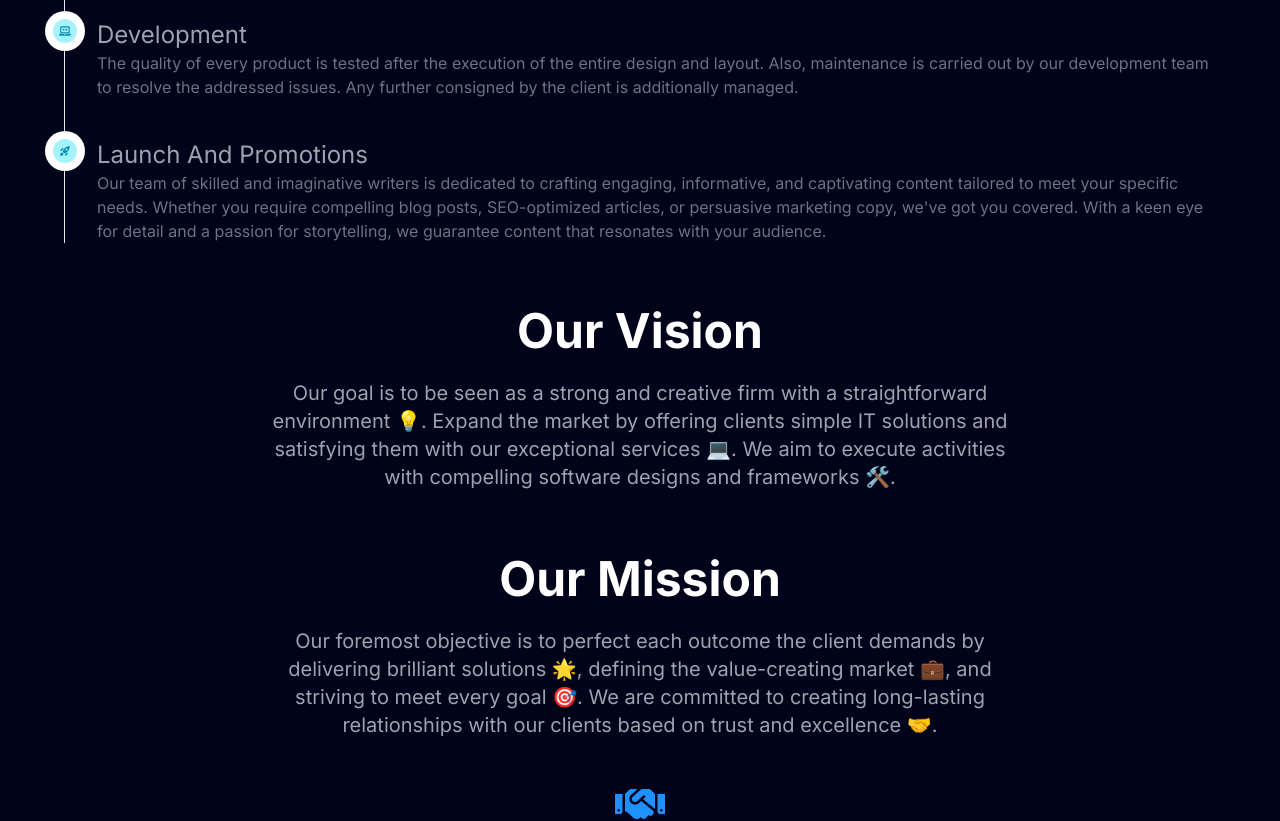
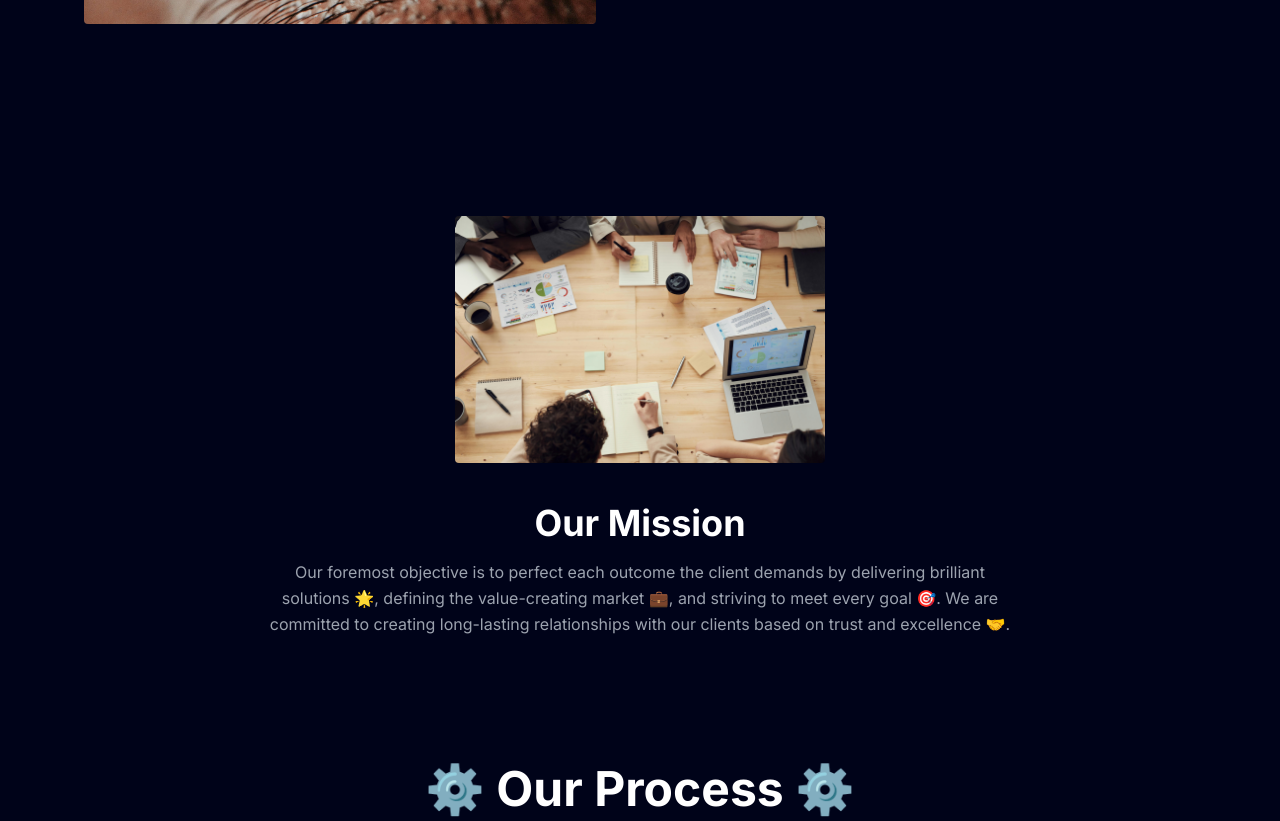
Before and after one commit to Arbab02/test, a Next.js app: page /About in a window 1280 px wide. Shown: the part 1500-2321 px from the top of the page. Built offline with nearby package versions, Linux system fonts and the light colour scheme.

Commit message:
Update page.js

```diff
--- a/src/app/About/page.js
+++ b/src/app/About/page.js
@@ -7,6 +7,8 @@ import { FiLayers } from "react-icons/fi";
 import { BsGlobe, BsGraphUp } from "react-icons/bs";
 import Image from "next/image";
 import AboutUs from "/src/components/AboutUs.jsx";
+import Vision from "/src/components/Vision.jsx";
+import Mission from "/src/components/Mission.jsx";
 import OurProcess from "/src/components/OurProcess.jsx";
 
 const About = () => {
@@ -39,6 +41,8 @@ const About = () => {
         {/* About Us Section */}
 
 <AboutUs/>
+<Vision/>
+<Mission/>
         {/* Our Process Section */}
         <motion.div
           initial="hidden"
@@ -60,17 +64,7 @@ const About = () => {
           variants={containerVariants}
           className="text-center mb-16"
         >
-          <h2 className="text-3xl sm:text-4xl md:text-5xl font-bold text-white mb-6">
 
-            Our Vision
-          </h2>
-          <p className="text-gray-400 text-base sm:text-lg md:text-xl max-w-3xl mx-auto">
-            Our goal is to be seen as a strong and creative firm with a
-            straightforward environment 💡. Expand the market by offering clients simple IT
-            solutions and satisfying them with our exceptional services 💻.
-            We aim to execute activities with compelling software designs
-            and frameworks 🛠️.
-          </p>
         </motion.div>
 
         {/* Our Mission Section */}
@@ -82,15 +76,11 @@ const About = () => {
         >
           <h2 className="text-3xl sm:text-4xl md:text-5xl font-bold text-white mb-6">
 
-            Our Mission
+
           </h2>
            <p className="text-gray-400 text-base sm:text-lg md:text-xl max-w-3xl mx-auto mb-6">
 
-           Our foremost objective is to perfect each outcome the client
-            demands by delivering brilliant solutions 🌟, defining the
-            value-creating market 💼, and striving to meet every goal 🎯. We
-            are committed to creating long-lasting relationships with our clients
-            based on trust and excellence 🤝.
+
 
           </p>
           <motion.div
```
